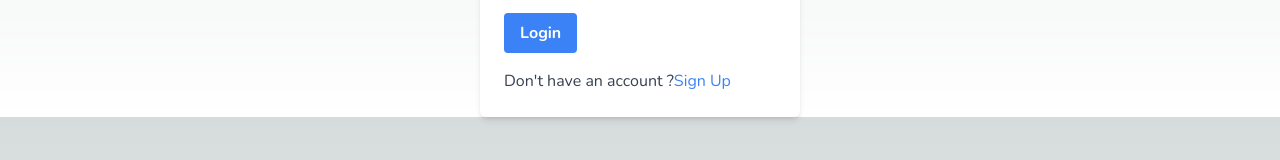
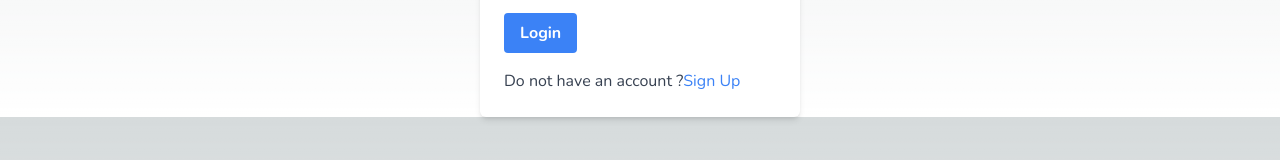
Before and after one commit to Ujwal1830/Order-Coffee, a Next.js app: page /login in a window 1280 px wide. Shown: the part 523-683 px from the top of the page. Built offline with nearby package versions, Linux system fonts and the light colour scheme; no server answers.

Commit message:
handled the donot have account

```diff
--- a/src/app/login/page.tsx
+++ b/src/app/login/page.tsx
@@ -93,7 +93,7 @@
 				</form>
 				<div className="mt-4 text-gray-700">
 					<p>
-          				<span>Don't have an account ?</span>
+          			    <span>Do not have an account ?</span>
 						<Link href={'/signup'} className="text-blue-500">
 							Sign Up
 						</Link>
```
